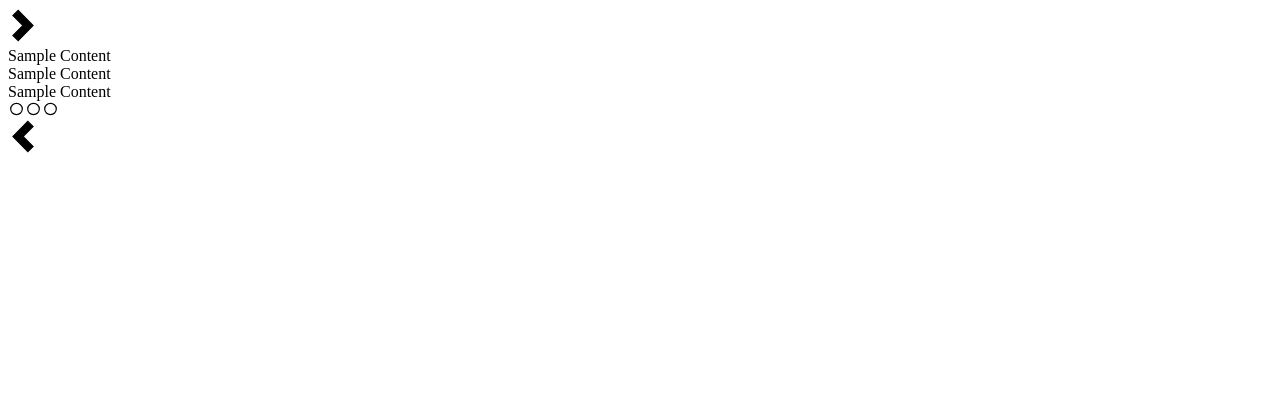
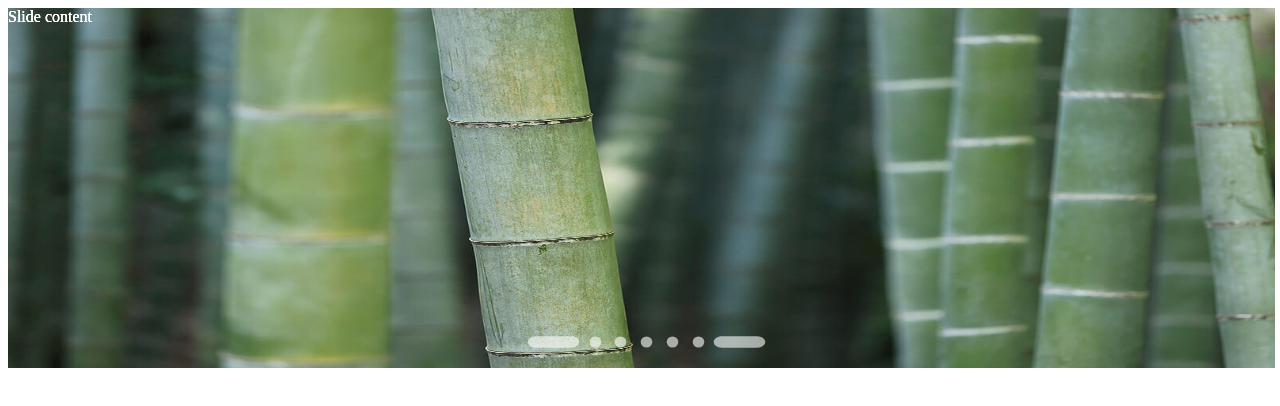
Before and after one commit to HaripriyaJ/React-Carousel, a React (Create React App) app: page / in a window 1280 px wide. Shown: the top 406 px of the page. Built offline with nearby package versions, Linux system fonts and the light colour scheme.

Commit message:
Modify carousel appearance

```diff
--- a/src/App.scss
+++ b/src/App.scss
@@ -0,0 +1,10 @@
+.carousel {
+    display: block;
+    width: 99vw;
+    margin: 0 auto;
+
+    & .container:not(:first-child) {
+        position: absolute;
+        top: 8px;
+    }
+}
--- a/src/App.tsx
+++ b/src/App.tsx
@@ -1,7 +1,6 @@
 import React from 'react';
 import './App.scss';
 import Carousel from './Carousel/Carousel';
-import Arrow from './Carousel/Components/Arrows/Arrow';
 import Content from './Carousel/Components/Content/Content';
 import Slide from './Carousel/Components/Slide/Slide';
 import Slider from './Carousel/Components/Slider/Slider';
@@ -9,7 +8,7 @@ import Slider from './Carousel/Components/Slider/Slider';
 function App() {
   return (
     <div>
-      <Arrow side="right"/>
+      <div className="carousel">
         <Carousel>
           {
             [1, 2, 3].map(_ =>
@@ -18,9 +17,9 @@ function App() {
               </Slide>
             )
           }
-        <Slider/>
+          <Slider />
         </Carousel>
-      <Arrow side="left"/>
+      </div>
     </div>
   );
 }
--- a/src/Carousel/Components/Content/Content.tsx
+++ b/src/Carousel/Components/Content/Content.tsx
@@ -2,9 +2,5 @@ import React from "react";
 
 export default function Content(props:any) {
     const { children } = props;
-    return (
-        <div className="container">
-            {children}
-        </div>
-    )
+    return children;
 }
--- /dev/null
+++ b/src/Carousel/Components/Slide/Slide.scss
@@ -0,0 +1,20 @@
+.container {
+    display: block;
+    height: 45vh;
+    width: inherit;
+}
+
+.content {
+    display: block;
+    position: absolute;
+    z-index: 1;
+    color: #ffffff;
+}
+
+.background {
+    height: inherit;
+    &-image {
+        height: inherit;
+        width: 100%;
+    }
+}
--- a/src/Carousel/Components/Slide/Slide.tsx
+++ b/src/Carousel/Components/Slide/Slide.tsx
@@ -1,11 +1,16 @@
 import React from "react";
+import Content from "../Content/Content";
+import './Slide.scss';
 
 export default function Slide(props:any) {
     const { children } = props;
     return (
-        <div className="content">
+        <div className="container">
+            <div className="content">
+                <Content>Slide content</Content>
+            </div>
             <div className="background">
-                {children}
+                <img src="Assets/img-1.jpg" alt="Image" className="background-image" />
             </div>
         </div>
     );
--- a/src/Carousel/Components/Slider/Slider.scss
+++ b/src/Carousel/Components/Slider/Slider.scss
@@ -1,6 +1,9 @@
 .slider {
+    display: flex;
+    align-self: center;
     cursor: pointer;
-    margin: 0 2px;
+    margin: 0px 0.4rem;
+    transition: all ease-in-out;
 
     svg {
         transform: scale(1.2);
@@ -8,11 +11,15 @@
 
     &:hover path,
     &:hover ellipse {
-        fill: black;
+        fill-opacity: 1;
     }
 
     &-wrapper {
         display: flex;
         flex-direction: row;
+        justify-content: center;
+        top: -2rem;
+        left: 5px;
+        position: relative;
     }
 }
--- a/src/Carousel/Components/Slider/Slider.tsx
+++ b/src/Carousel/Components/Slider/Slider.tsx
@@ -5,19 +5,20 @@ export default function Slider() {
   return (
     <span className="slider-wrapper">
       {
-        [1, 2, 3].map((prop:any) =>
+        [1, 2, 3, 4, 5, 6, 7].map((prop:any, index) =>
           <span title={prop.id} className="slider" key={prop.id}>
-            {prop.start || prop.end ?
+            { [1, 2, 3, 4, 5, 6, 7].length < 5 || (index === 0 || index === [1, 2, 3, 4, 5, 6, 7].length - 1) ?
               <svg width="45" height="12" xmlns="http://www.w3.org/2000/svg" xlinkTitle={prop.id} onClick={() => alert("Clicked")}>
                 <path
                   d="m7.93038,1.30864l29.13925,0l0,0c3.81732,0 6.91187,2.10039 6.91187,4.69136c0,2.59097 -3.09455,4.69136 -6.91187,4.69136l-29.13925,0l0,0c-3.81732,0 -6.91187,-2.10039 -6.91187,-4.69136c0,-2.59097 3.09455,-4.69136 6.91187,-4.69136z"
-                  fill={prop.selected ? "#000000" : "transparent"}
-                  stroke="#000000"
+                  fill="#ffffff"
+                  fillOpacity={prop.selected ? 1 : 0.6}
                 />
               </svg>
               :
               <svg width="13" height="12" xmlns="http://www.w3.org/2000/svg" xlinkTitle={prop.id} onClick={() => alert("Clicked")}>
-                <ellipse ry="4.66667" rx="4.83333" cy="6" cx="6.5" stroke="#000000" fill={prop.selected ? "#000000" : "transparent"} />
+                <ellipse ry="4.66667" rx="4.83333" cy="6" cx="6.5" fill="#ffffff"
+                  fillOpacity={prop.selected ? 1 : 0.6} />
               </svg>
             }
           </span>
```
Also changed, not shown: public/Assets/img-1.jpg (added), public/Assets/img-2.jpg (added), src/Carousel/Animations/Slider.scss (deleted), src/Carousel/Animations/Zoom-In-Fade.scss (added), src/Carousel/Animations/Zoom-In.scss (deleted), src/Carousel/Animations/Zoom-Out-Fade.scss (added), src/Carousel/Animations/Zoom-out.scss (deleted). Lines whose indentation alone changed are shown as unchanged.
